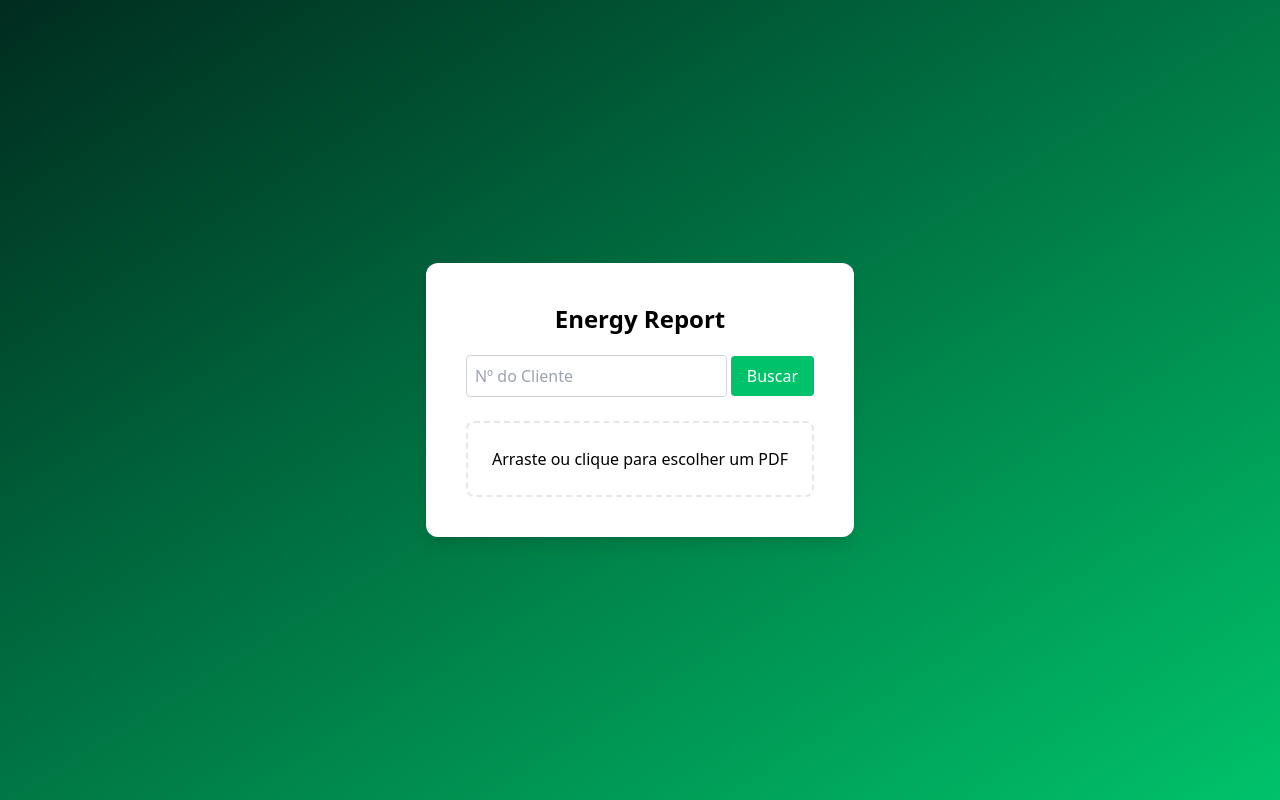
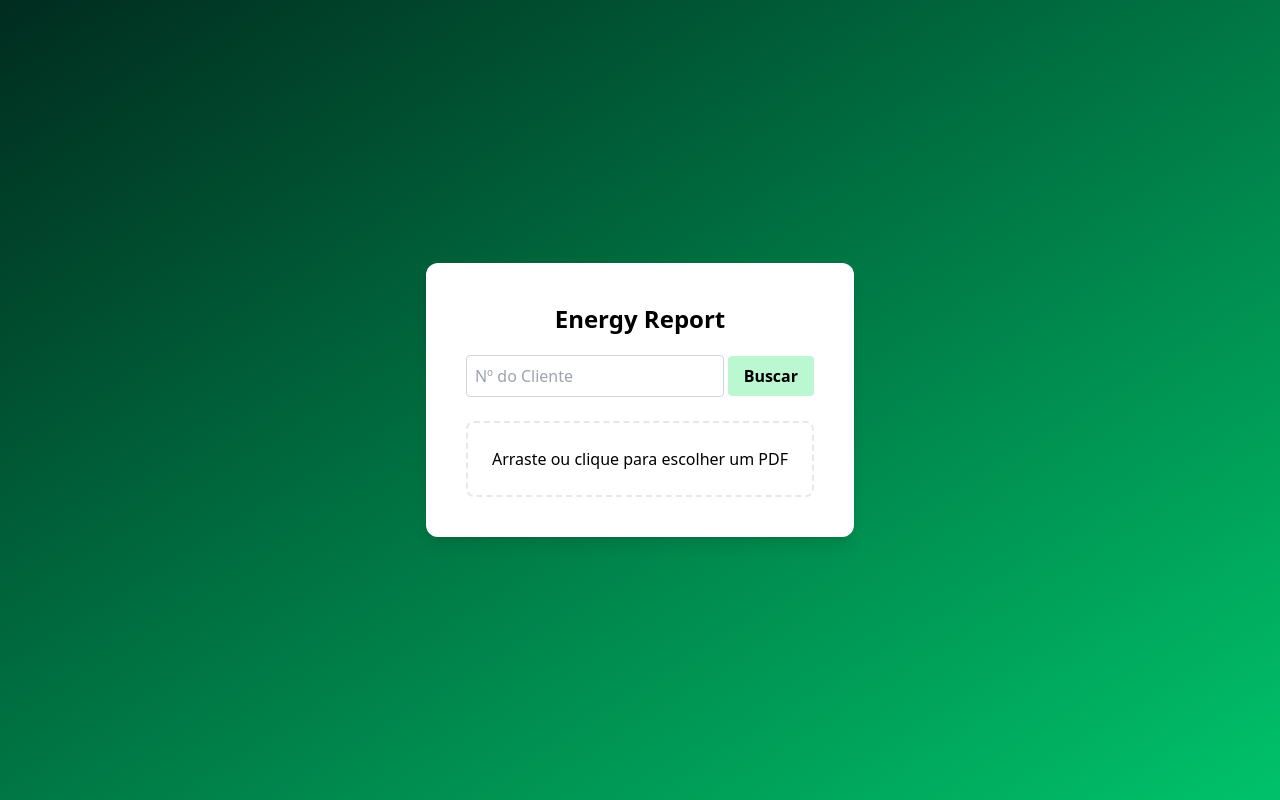
Before and after one commit to filiperv7/energyReport_front, a React (Vite) app: page / in a window 1280 px wide. Built offline with nearby package versions, Linux system fonts and the light colour scheme.

Commit message:
🩹 improves search experience in HomePage

```diff
--- a/src/pages/HomePage.tsx
+++ b/src/pages/HomePage.tsx
@@ -5,7 +5,15 @@ export const HomePage: React.FC = () => {
   const [clientNumber, setClientNumber] = useState('')
 
   const navigateToInvoice = async () => {
-    window.location.href = `/client/${clientNumber}/invoices`
+    if (clientNumber.length >= 10) {
+      window.location.href = `/client/${clientNumber}/invoices`
+    }
+  }
+
+  const handleKeyPress = (e: React.KeyboardEvent<HTMLInputElement>) => {
+    if (e.key === 'Enter' && clientNumber.length >= 10) {
+      navigateToInvoice()
+    }
   }
 
   return (
@@ -18,12 +26,18 @@ export const HomePage: React.FC = () => {
             placeholder="Nº do Cliente"
             value={clientNumber}
             onChange={e => setClientNumber(e.target.value)}
+            onKeyDown={handleKeyPress}
             className="w-3/4 p-2 border border-gray-300 rounded"
           />
 
           <button
             onClick={navigateToInvoice}
-            className="bg-[#00C26A] text-white px-4 py-2 rounded hover:bg-[#008F55]"
+            disabled={clientNumber.length < 10}
+            className={`px-4 py-2 rounded font-semibold transition-all duration-300 ${
+              clientNumber.length < 10
+                ? 'bg-green-200 cursor-not-allowed'
+                : 'bg-[#00C26A] text-white hover:bg-[#008F55]'
+            }`}
           >
             Buscar
           </button>
```
